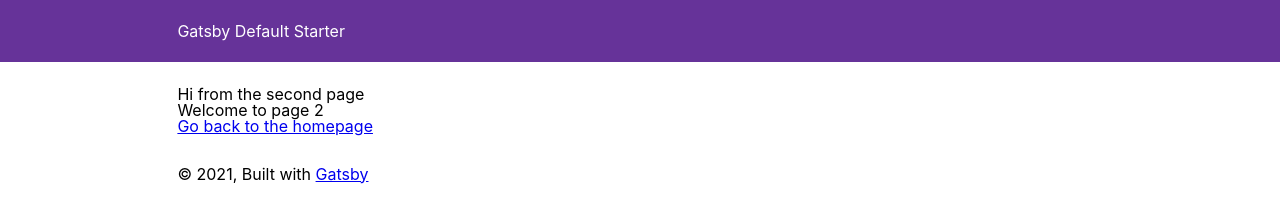
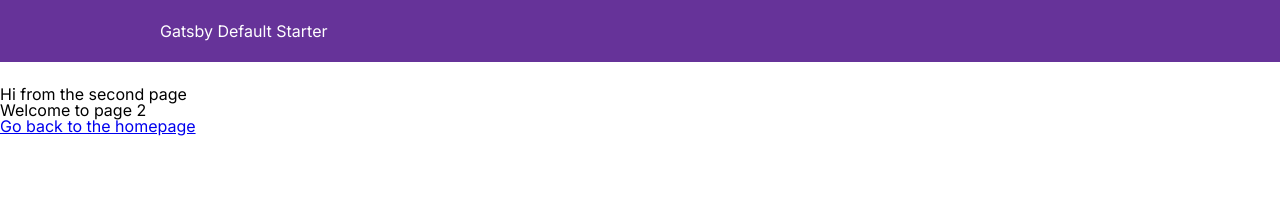
Before and after one commit to metalheadcode/metalhead.codes, a Gatsby site: page /page-2 in a window 1280 px wide. Built offline with nearby package versions, Linux system fonts and the light colour scheme; Gatsby itself is replaced by a stand-in of ours.

Commit message:
fix some error

```diff
--- a/src/components/layout.css
+++ b/src/components/layout.css
@@ -2,11 +2,8 @@
    v2.0 | 20110126
    License: none (public domain)
 */
-* {
-  margin: 0;
-  padding: 0;
-  box-sizing: border-box;
-}
+@import url("https://fonts.googleapis.com/css2?family=Inter:wght@300;400;600;700&display=swap");
+
 html,
 body,
 div,
@@ -111,8 +108,7 @@ section {
 }
 body {
   line-height: 1;
-  font-family: -apple-system, BlinkMacSystemFont, "Segoe UI", Roboto, Oxygen,
-    Ubuntu, Cantarell, "Open Sans", "Helvetica Neue", sans-serif;
+  font-family: "Inter", sans-serif;
 }
 ol,
 ul {
--- a/src/components/layout.js
+++ b/src/components/layout.js
@@ -26,23 +26,8 @@ const Layout = ({ children }) => {
   return (
     <>
       <Header siteTitle={data.site.siteMetadata?.title || `Title`} />
-      <div
-        style={{
-          margin: `0 auto`,
-          maxWidth: 960,
-          padding: `0 1.0875rem 1.45rem`,
-        }}
-      >
+      <div>
         <main>{children}</main>
-        <footer
-          style={{
-            marginTop: `2rem`,
-          }}
-        >
-          © {new Date().getFullYear()}, Built with
-          {` `}
-          <a href="https://www.gatsbyjs.com">Gatsby</a>
-        </footer>
       </div>
     </>
   )
--- a/src/pages/index.js
+++ b/src/pages/index.js
@@ -48,10 +48,12 @@ const Title = styled.h1`
   font-size: 32px;
   color: #f3f0e8;
   line-height: 130%;
+  margin: 0;
 `
 const Description = styled.p`
   line-height: 130%;
   color: #f3f0e8;
+  margin: 0;
 `
 
 const Button = styled(props => <Link {...props} />)`
```
